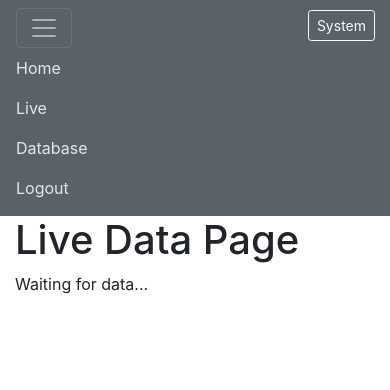
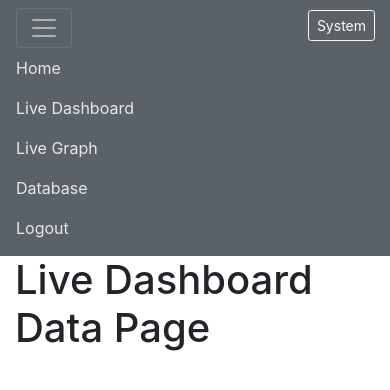
Before and after one commit to Nobleyyy/Vehicle-Wireless-Telemetry, a Flask app: page /live in a window 390 px wide, after a click that opens the changed part. Shown: the top 390 px of the page. Run offline with Flask 3, Linux system fonts and the light colour scheme; a user stored in the database is signed in; data that the repository does not hold is empty; some libraries are stand-ins or nearby versions.

Commit message:
new dashboard live page

```diff
--- a/Server/Web_Access/website/__init__.py
+++ b/Server/Web_Access/website/__init__.py
@@ -30,6 +30,8 @@ def create_app():
     login_manager = LoginManager()
     login_manager.login_view = 'auth.login'
     login_manager.init_app(app)
+
+    app.config['TEMPLATES_AUTO_RELOAD'] = True
 
     @login_manager.user_loader
     def load_user(id):
--- a/Server/Web_Access/website/templates/base.html
+++ b/Server/Web_Access/website/templates/base.html
@@ -46,7 +46,6 @@
 
 
         <style>
-
             /* ========================================
                DEFAULT / LIGHT THEME
                ======================================== */
@@ -221,6 +220,53 @@
 
             }
 
+
+            /* ========================================
+            LIVE SECONDARY NAVIGATION
+            ======================================== */
+
+            .live-subnav {
+                background-color: #5a6268;
+                border-top: 1px solid rgba(255, 255, 255, 0.15);
+            }
+
+            .live-subnav .nav-link {
+                color: rgba(255, 255, 255, 0.85);
+                padding: 8px 15px;
+            }
+
+            .live-subnav .nav-link:hover {
+                color: #fff;
+            }
+
+            .live-subnav .nav-link.active {
+                color: #fff;
+                font-weight: 600;
+                background-color: rgba(255, 255, 255, 0.12);
+            }
+
+
+            /* ========================================
+            SUB NAV BAR DARK THEME
+            ======================================== */
+
+            html[data-theme="dark"] .live-subnav {
+                background-color: #343a40;
+            }
+
+
+            /* ========================================
+            SUB NAV BAR SYSTEM DARK MODE
+            ======================================== */
+
+            @media (prefers-color-scheme: dark) {
+
+                html:not([data-theme="light"]) .live-subnav {
+                    background-color: #343a40;
+                }
+
+            }
+
         </style>
 
 
@@ -269,16 +315,7 @@
         -->
         <nav class="navbar navbar-expand-lg navbar-dark bg-dark">
 
-
-            <!-- ========================================
-                 HAMBURGER BUTTON
-                 ======================================== -->
-
-            <!--
-                This button appears on smaller screens.
-
-                Clicking it opens and closes the navigation links.
-            -->
+            <!-- 1. Hamburger Button -->
             <button
                 class="navbar-toggler"
                 type="button"
@@ -288,145 +325,63 @@
                 aria-expanded="false"
                 aria-label="Toggle navigation"
             >
-
-                <!-- Bootstrap hamburger menu icon -->
                 <span class="navbar-toggler-icon"></span>
-
             </button>
 
-
-            <!-- ========================================
-                 NAVIGATION LINKS
-                 ======================================== -->
-
-            <!--
-                This div contains the navigation links.
-
-                Bootstrap collapses this section on smaller screens.
-            -->
-            <div
-                class="collapse navbar-collapse"
-                id="navbar"
-            >
-
-                <div class="navbar-nav">
-
-
-                    <!--
-                        Check whether the current user is logged in.
-
-                        user.is_authenticated is provided by Flask-Login.
-                    -->
+            <!-- 2. Collapsible Menu Container -->
+            <div class="collapse navbar-collapse" id="navbar">
+                <div class="navbar-nav mr-auto">
                     {% if user.is_authenticated %}
-
-
-                        <!-- Link to the home page -->
-                        <a
-                            class="nav-item nav-link"
-                            id="home"
-                            href="/"
-                        >
-                            Home
-                        </a>
-
-
-                        <!-- Link to the live data page -->
-                        <a
-                            class="nav-item nav-link"
-                            id="live"
-                            href="/live"
-                        >
-                            Live
-                        </a>
-
-
-                        <!-- Link to the database page -->
-                        <a
-                            class="nav-item nav-link"
-                            id="database"
-                            href="/database"
-                        >
-                            Database
-                        </a>
-
-
-                        <!--
-                            Log the user out.
-
-                            The Flask /logout route handles the
-                            logout process.
-                        -->
-                        <a
-                            class="nav-item nav-link"
-                            id="logout"
-                            href="/logout"
-                        >
-                            Logout
-                        </a>
-
-
+                        <a class="nav-link" href="/">Home</a>
+                        <a class="nav-link d-none d-lg-block" href="/live-dashboard">Live</a>
+                        <a class="nav-link d-lg-none" href="/live-dashboard">Live Dashboard</a>
+                        <a class="nav-link d-lg-none" href="/live-graph">Live Graph</a>
+                        <a class="nav-link" href="/database">Database</a>
+                        <a class="nav-link" href="/logout">Logout</a>
                     {% else %}
-
-
-                        <!--
-                            If the user is not logged in,
-                            display the Login link.
-                        -->
-                        <a
-                            class="nav-item nav-link"
-                            id="login"
-                            href="/login"
-                        >
-                            Login
-                        </a>
-
-
-                        <!--
-                            Display the Sign Up link for
-                            unauthenticated users if signups are active.
-                        -->
+                        <a class="nav-link" href="/login">Login</a>
                         {% if signups_enabled %}
-                            <a
-                                class="nav-item nav-link"
-                                id="signUp"
-                                href="{{ url_for('auth.sign_up') }}"
-                            >
-                                Sign Up
-                            </a>
+                            <a class="nav-link" href="{{ url_for('auth.sign_up') }}">Sign Up</a>
                         {% endif %}
-
-
                     {% endif %}
-
                 </div>
-
             </div>
 
-
-            <!-- ========================================
-                 THEME BUTTON
-                 ======================================== -->
-
-            <!--
-                Theme selection button.
-
-                JavaScript changes the text between:
-
-                    System
-                    Light
-                    Dark
-
-                The button is always visible, including
-                on smaller screens.
-            -->
+            <!-- 3. Theme Button (Pushed to the far right) -->
             <button
                 id="themeToggle"
                 class="btn btn-outline-light btn-sm ml-auto"
             >
-                System
+                Dark
             </button>
 
         </nav>
+
+        {% if user.is_authenticated and request.path in ['/live-dashboard', '/live-graph'] %}
+        <div class="live-subnav d-none d-lg-block">
+            <div class="container">
+                <ul class="nav">
+                    <li class="nav-item">
+                        <a
+                            class="nav-link {% if request.path == '/live-dashboard' %}active{% endif %}"
+                            href="/live-dashboard"
+                        >
+                            Dashboard
+                        </a>
+                    </li>
+
+                    <li class="nav-item">
+                        <a
+                            class="nav-link {% if request.path == '/live-graph' %}active{% endif %}"
+                            href="/live-graph"
+                        >
+                            Graphs
+                        </a>
+                    </li>
+                </ul>
+            </div>
+        </div>
+        {% endif %}
 
 
         <!-- ========================================
@@ -752,7 +707,6 @@
 
         </script>
 
-
     </body>
 
 </html>
--- /dev/null
+++ b/Server/Web_Access/website/templates/live-dashboard.html
@@ -0,0 +1,10 @@
+{% extends "base.html" %}
+
+{% block title %}Live Dashboard{% endblock %}
+
+{% block content %}
+<!-- Main heading shown at the top of the live dashboard data page -->
+<h1>Live Dashboard Data Page</h1>
+
+
+{% endblock %}
--- a/Server/Web_Access/website/templates/live.html
+++ b/Server/Web_Access/website/templates/live-graph.html
@@ -1,11 +1,11 @@
 {% extends "base.html" %}
 
-{% block title %}Live{% endblock %}
+{% block title %}Live Graphs{% endblock %}
 
 {% block content %}
 
-<!-- Main heading shown at the top of the live data page -->
-<h1>Live Data Page</h1>
+<!-- Main heading shown at the top of the live graph data page -->
+<h1>Live Graph Data Page</h1>
 
 <!--
     This div is used to display the most recent vehicle data
--- a/Server/Web_Access/website/views.py
+++ b/Server/Web_Access/website/views.py
@@ -24,14 +24,35 @@ def home():
 @views.route("/live")
 @login_required
 def live():
-    # Display live data page
-    if request.args.get("stream") != "1":
-        return render_template(
-            "live.html",
-            user=current_user
-        )
-    # Start live data stream thread
-    return l.live_stream()
+    # Keep /live?stream=1 as the SSE endpoint
+    if request.args.get("stream") == "1":
+        return l.live_stream()
+
+    # /live itself now goes to the dashboard
+    return render_template(
+        "live-dashboard.html",
+        user=current_user
+    )
+
+
+@views.route("/live-dashboard")
+@login_required
+def live_dashboard():
+    # Display live dashboard page
+    return render_template(
+        "live-dashboard.html",
+        user=current_user
+    )
+
+
+@views.route("/live-graph")
+@login_required
+def live_graph():
+    # Display live graph page
+    return render_template(
+        "live-graph.html",
+        user=current_user
+    )
 
 
 @views.route("/database")
```
